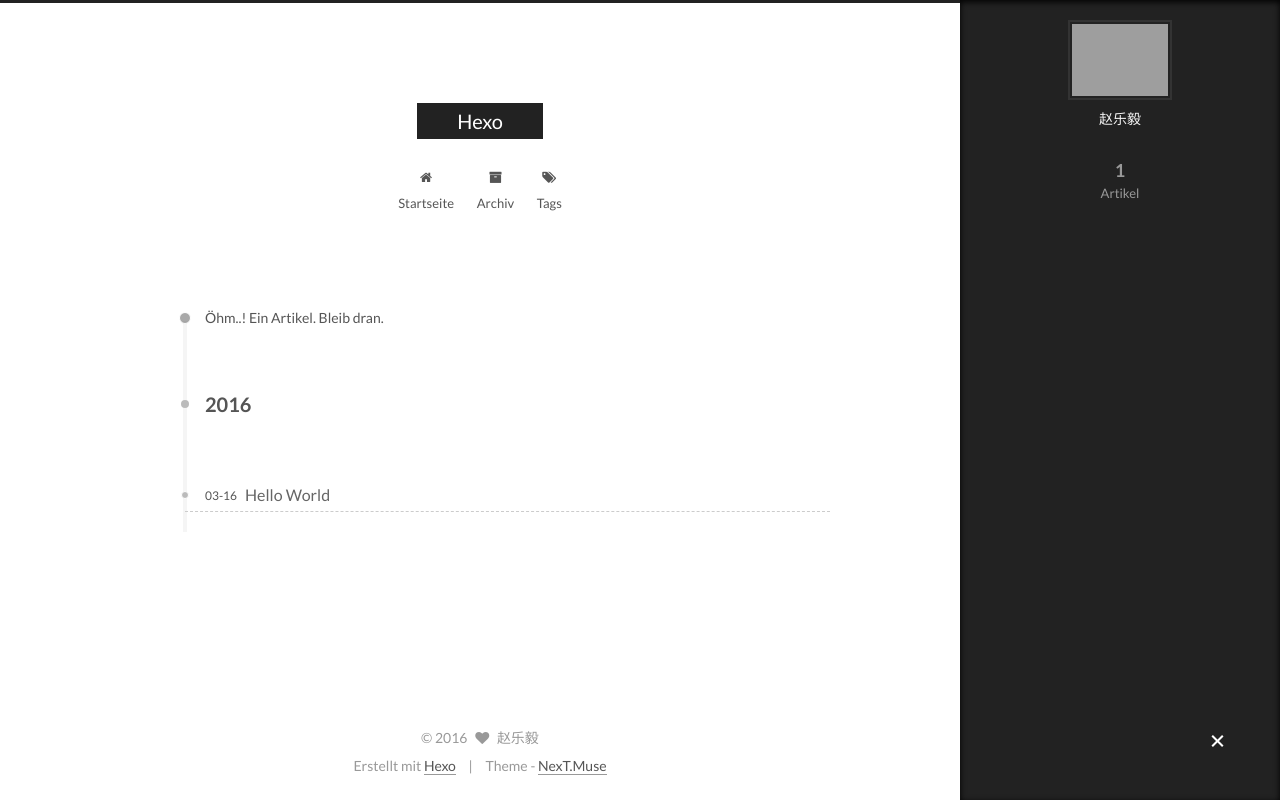
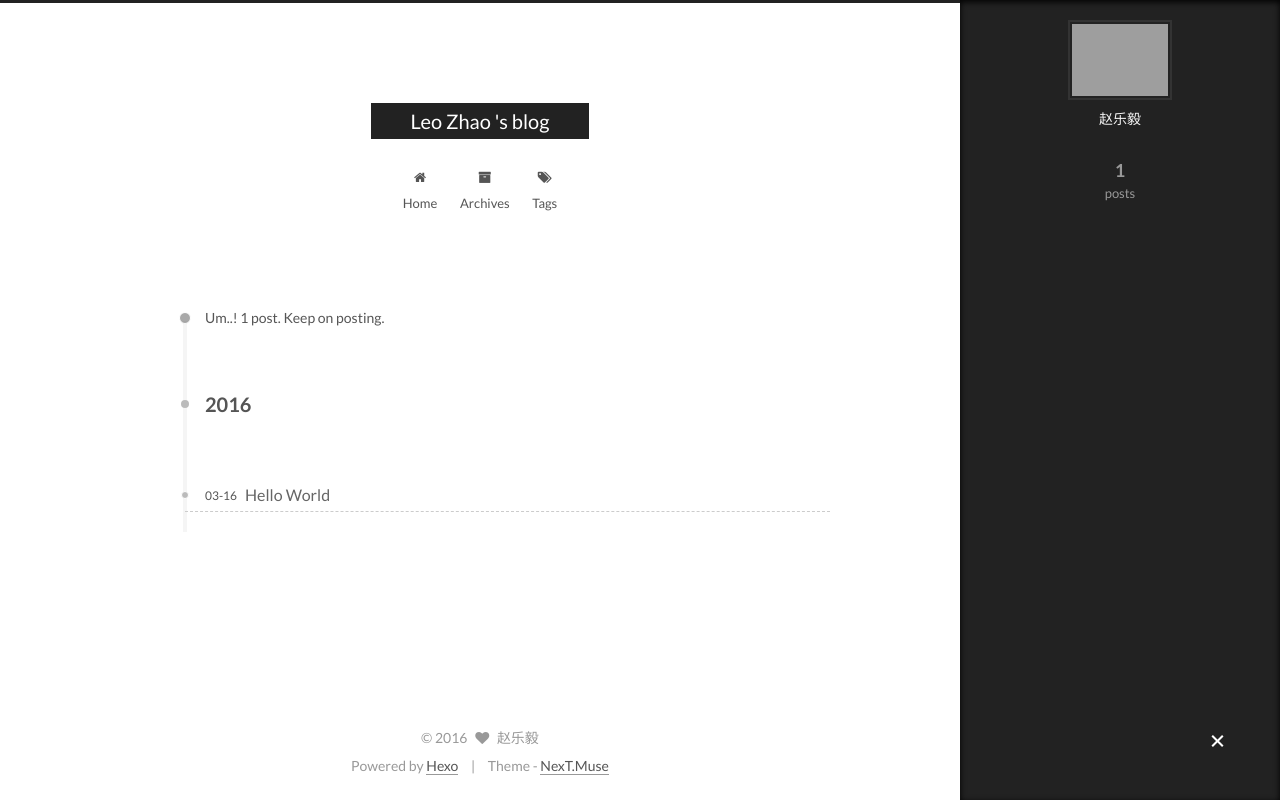
Before and after one commit to leozhao2333/zhaoleyi.github.io, a plain HTML site: page archives/2016/03/index.html in a window 1280 px wide. Both pictures are taken after a click on the element 1217 px from the left and 742 px from the top of the page. Drawn offline with Linux system fonts and the light colour scheme; grey boxes are pictures that could not be loaded.

Commit message:
Site updated: 2016-03-16 15:51:36

```diff
--- a/archives/2016/03/index.html
+++ b/archives/2016/03/index.html
@@ -59,12 +59,12 @@
 
 <meta name="description">
 <meta property="og:type" content="website">
-<meta property="og:title" content="Hexo">
+<meta property="og:title" content="Leo Zhao 's blog">
 <meta property="og:url" content="http://yoursite.com/archives/2016/03/index.html">
-<meta property="og:site_name" content="Hexo">
+<meta property="og:site_name" content="Leo Zhao 's blog">
 <meta property="og:description">
 <meta name="twitter:card" content="summary">
-<meta name="twitter:title" content="Hexo">
+<meta name="twitter:title" content="Leo Zhao 's blog">
 <meta name="twitter:description">
 
 
@@ -83,7 +83,7 @@
   };
 </script>
 
-  <title> Archiv | Hexo </title>
+  <title> Archive | Leo Zhao 's blog </title>
 </head>
 
 <body itemscope itemtype="http://schema.org/WebPage" lang="">
@@ -114,7 +114,7 @@
   <div class="custom-logo-site-title">
     <a href="/"  class="brand" rel="start">
       <span class="logo-line-before"><i></i></span>
-      <span class="site-title">Hexo</span>
+      <span class="site-title">Leo Zhao 's blog</span>
       <span class="logo-line-after"><i></i></span>
     </a>
   </div>
@@ -141,7 +141,7 @@
 
               <i class="menu-item-icon fa fa-home fa-fw"></i> <br />
 
-            Startseite
+            Home
           </a>
         </li>
 
@@ -151,7 +151,7 @@
 
               <i class="menu-item-icon fa fa-archive fa-fw"></i> <br />
 
-            Archiv
+            Archives
           </a>
         </li>
 
@@ -191,7 +191,7 @@
 
 
 
-      Öhm..! Ein Artikel. Bleib dran.
+      Um..! 1 post. Keep on posting.
     </span>
 
 
@@ -281,7 +281,7 @@
           <div class="site-state-item site-state-posts">
             <a href="/archives">
               <span class="site-state-item-count">1</span>
-              <span class="site-state-item-name">Artikel</span>
+              <span class="site-state-item-name">posts</span>
             </a>
           </div>
 
@@ -330,7 +330,7 @@
 </div>
 
 <div class="powered-by">
-  Erstellt mit  <a class="theme-link" href="http://hexo.io">Hexo</a>
+  Powered by <a class="theme-link" href="http://hexo.io">Hexo</a>
 </div>
 
 <div class="theme-info">
--- a/css/main.css
+++ b/css/main.css
@@ -1511,7 +1511,7 @@ pre .javascript .function {
   width: 4px;
   height: 4px;
   border-radius: 50%;
-  background: #c6a457;
+  background: #5ee2ff;
 }
 .links-of-blogroll {
   font-size: 13px;
```
Also changed, not shown: 2016/03/16/hello-world/index.html (+10 -10 lines), archives/2016/index.html (+10 -10 lines), archives/index.html (+10 -10 lines), index.html (+10 -10 lines).
